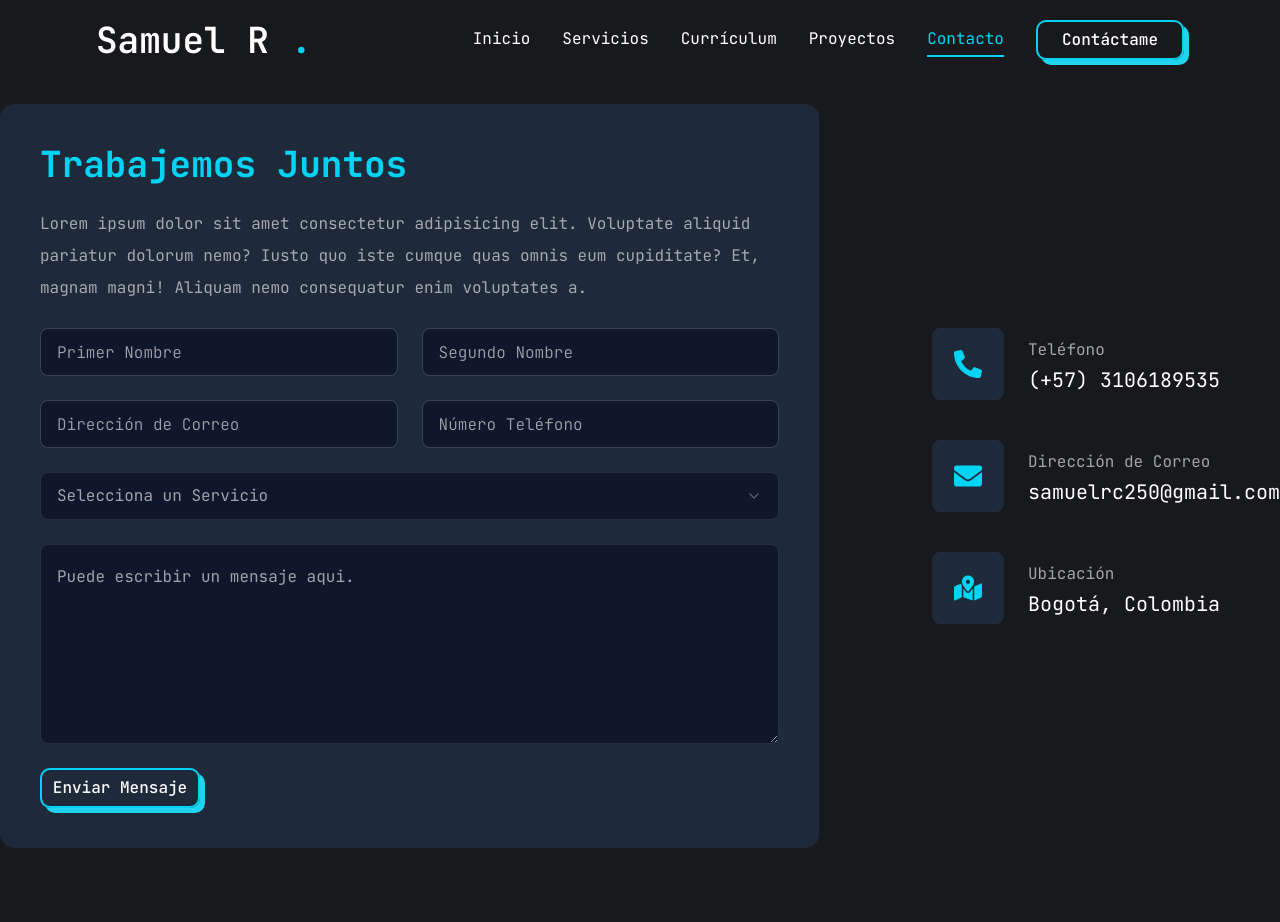
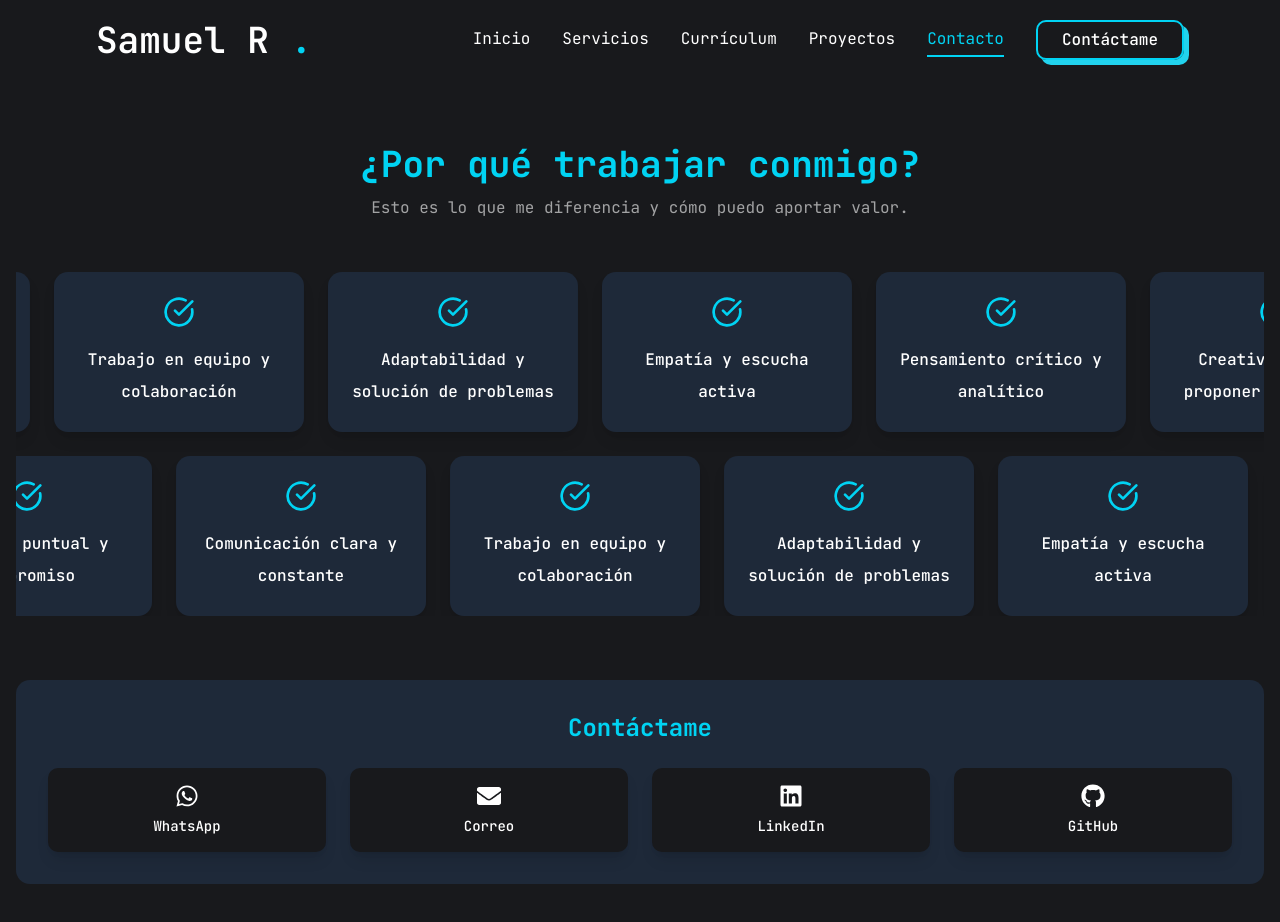
Before and after one commit to SamuelRodriguezC/Portfoleo, a Next.js app in the folder my-app/: page /contact in a window 1280 px wide. Shown: the top 922 px of the page. Before the commit the page ends 872 px from the top, so only its background shows below. Built offline with nearby package versions, Linux system fonts and the light colour scheme.

Commit message:
Ajuste en textos y refactorizar página de contacto

```diff
--- a/my-app/app/contact/page.jsx
+++ b/my-app/app/contact/page.jsx
@@ -1,95 +1,98 @@
 "use client"
 
-import React from 'react'
-import { Button } from '@/components/ui/button';
-import { Input } from '@/components/ui/input';
-import { Textarea } from '@/components/ui/textarea';
-import { Select, SelectContent, SelectGroup, SelectItem, SelectLabel, SelectTrigger, SelectValue} from "@/components/ui/select"
-import { FaPhoneAlt, FaEnvelope, FaMapMarkedAlt } from "react-icons/fa"
-import { motion } from "framer-motion"
+import React from "react";
+import { motion } from "framer-motion";
+import { FaWhatsapp, FaEnvelope, FaLinkedin, FaGithub } from "react-icons/fa";
+import { CheckCircle } from "lucide-react";
 
-const info = [
-  {
-    icon: <FaPhoneAlt/>,
-    title: 'Teléfono',
-    description: '(+57) 3106189535',
-  },
-  {
-    icon: <FaEnvelope/>,
-    title: 'Dirección de Correo',
-    description: 'samuelrc250@gmail.com',
-  },
-  {
-    icon: <FaMapMarkedAlt/>,
-    title: 'Ubicación',
-    description: 'Bogotá, Colombia',
-  },
-]
+const quickContacts = [
+  { icon: <FaWhatsapp />, label: "WhatsApp" , href: "https://wa.me/573106189535" },
+  { icon: <FaEnvelope />, label: "Correo", href: "mailto:samuelrc250@gmail.com" },
+  { icon: <FaLinkedin />, label: "LinkedIn", href: "https://linkedin.com/in/samuelrc250" },
+  { icon: <FaGithub />, label: "GitHub", href: "https://github.com/SamuelRodriguezC" },
+];
+
+const reasons = [
+  "Entrega puntual y compromiso",
+  "Comunicación clara y constante",
+  "Trabajo en equipo y colaboración",
+  "Adaptabilidad y solución de problemas",
+  "Empatía y escucha activa",
+  "Pensamiento crítico y analítico",
+  "Creatividad para proponer soluciones",
+  "Manejo constructivo de críticas",
+  "Liderazgo colaborativo",
+  "Proactividad e iniciativa",
+  "Resiliencia frente a desafíos",
+  "Aprendizaje y mejora continua",
+  "Atención al detalle y calidad",
+  "Gestión eficiente del tiempo y prioridades",
+];
+
+const CarouselRow = ({ items, reverse }) => {
+  return (
+    <motion.div
+      className="flex gap-6"
+      animate={{ x: reverse ? ["0%", "-50%"] : ["-50%", "0%"] }}
+      transition={{ repeat: Infinity, duration: 30, ease: "linear" }}
+    >
+      {[...items, ...items].map((reason, i) => (
+        <div
+          key={i}
+          className="min-w-[250px] bg-gray-800 p-6 rounded-xl text-center shadow-lg"
+        >
+          <CheckCircle className="text-main w-8 h-8 mx-auto mb-4" />
+          <p className="text-white font-medium">{reason}</p>
+        </div>
+      ))}
+    </motion.div>
+  );
+};
 
 const Contact = () => {
   return (
-    <motion.section
-      initial={{opacity: 0}}
-      animate={{opacity: 1, transition: {delay: 0.4, duration: 0.4, ease: "easeIn"}}}
-      className="py-6"
-    >
-      <div className="container mx-auto">
-        <div className="flex flex-col xl:flex-row  ">
-          {/* Formulario */}
-          <div className="xl:w-[64%] order-2 xl:order-none">
-            <form className="flex flex-col gap-6 p-10 bg-gray-800 rounded-xl" action="">
-              <h3 className="text-4xl text-main font-bold">Trabajemos Juntos</h3>
-              <p className="text-white/60 ">Lorem ipsum dolor sit amet consectetur adipisicing elit. Voluptate aliquid pariatur dolorum nemo? Iusto quo iste cumque quas omnis eum cupiditate? Et, magnam magni! Aliquam nemo consequatur enim voluptates a.</p>
-              {/* Input */}
-              <div className="grid grid-cols-1 md:grid-cols-2 gap-6">
-                <Input type="firstname" placeholder="Primer Nombre" />
-                <Input type="lastname" placeholder="Segundo Nombre" />
-                <Input type="email" placeholder="Dirección de Correo" />
-                <Input type="phone" placeholder="Número Teléfono" />
-              </div>
-              {/* Select */}
-              <Select>
-                <SelectTrigger className="w-full">
-                  <SelectValue placeholder="Selecciona un Servicio"/>
-                </SelectTrigger>
-                <SelectContent>
-                  <SelectGroup>
-                    <SelectLabel>Selecciona un Servicio</SelectLabel>
-                    <SelectItem value="front">Front End</SelectItem>
-                    <SelectItem value="back">Back End </SelectItem>
-                    <SelectItem value="full">Full Stack </SelectItem>
-                  </SelectGroup>
-                </SelectContent>
-              </Select>
-              {/* textArea */}
-              <Textarea
-                className="h-[200px]"
-                placeholder="Puede escribir un mensaje aqui."
-              />
-              {/* Form Button */}
-              <Button size="md" className="max-w-40">Enviar Mensaje</Button>
-            </form>
-          </div>
-          {/* Información */}
-          <div className="flex-1 flex items-center xl:justify-end order-1 xl:order-none mb-8 xl:mb-0">
-            <ul className="flex flex-col gap-10">
-              {info.map((item, index) => (
-                <li key={index} className="flex items-center gap-6 ">
-                  <div className="w-[52px] h-[52px] xl:w-[72px] xl:h-[72px] bg-gray-800 text-main rounded-md flex items-center justify-center">
-                    <div className="text-[28px]">{item.icon}</div>
-                    </div>
-                  <div className="flex-1">
-                    <p className="text-white/60">{item.title}</p>
-                    <h3 className="text-xl">{item.description}</h3>
-                  </div>
-                </li>
-              ))}
-            </ul>
+    <section className="py-16">
+      <div className="container mx-auto px-4">
+
+        {/* Sección principal: Por qué trabajar conmigo */}
+        <div className="text-center mb-12">
+          <h2 className="text-4xl font-bold text-main">¿Por qué trabajar conmigo?</h2>
+          <p className="text-white/60 max-w-2xl mx-auto mt-2">
+            Esto es lo que me diferencia y cómo puedo aportar valor.
+          </p>
+        </div>
+
+        <div className="space-y-6 overflow-hidden mb-16">
+          <CarouselRow items={reasons} reverse={false} />
+          <CarouselRow items={reasons} reverse={true} />
+        </div>
+
+        {/* Sección secundaria: Contacto rápido */}
+        <div className="bg-gray-800 p-8 rounded-xl">
+          <h3 className="text-2xl font-bold text-main mb-6 text-center">Contáctame</h3>
+          <div className="grid grid-cols-2 sm:grid-cols-4 gap-6">
+            {quickContacts.map((contact, index) => (
+              <a
+                key={index}
+                href={contact.href}
+                target="_blank"
+                rel="noopener noreferrer"
+                className="flex flex-col items-center justify-center gap-2 p-4 rounded-lg text-white
+                bg-[#18191c]
+                hover:scale-105
+                hover:bg-cyan-400 hover:text-black
+                hover:shadow-[0_0_20px_4px_rgba(34,211,238,0.8)]
+                shadow-lg
+                transition-all duration-300">
+                <div className="text-2xl">{contact.icon}</div>
+                <span className="text-sm font-medium">{contact.label}</span>
+              </a>
+            ))}
           </div>
         </div>
       </div>
-    </motion.section>
-  )
-}
+    </section>
+  );
+};
 
-export default Contact
+export default Contact;
--- a/my-app/app/resume/page.jsx
+++ b/my-app/app/resume/page.jsx
@@ -9,7 +9,7 @@ import { inertia, motion } from "framer-motion"
 
 const about = {
   title: "Sobre mí",
-  description: "Lorem ipsum dolor sit, amet consectetur adipisicing elit. Dignissimos est nemo facere impedit, autem nostrum, similique repudiandae, incidunt ad ipsa officia eaque iste alias harum voluptates quasi voluptatibus molestiae ex.",
+  description: "Estudiante en el área de análisis y desarrollo de software, con conocimientos en front-end, back-end y gestión de bases de datos. Con profundo interés por el aprendizaje continuo y compromiso con la creación de soluciones prácticas y funcionales.",
   info: [
     {
       fieldName: "Nombre",
@@ -24,9 +24,21 @@ const about = {
       fieldValue: "(+57) 3106189535",
     },
     {
-      fieldName: "Nacionalidad",
-      fieldValue: "Colombiano"
+      fieldName: "Ubicación",
+      fieldValue: "Bogotá, Colombia"
     },
+    {
+      fieldName: "Idiomas",
+      fieldValue: "Español (nativo), Inglés (intermedio)"
+    },
+    {
+      fieldName: "Perfil GitHub",
+      fieldValue: "SamuelRodriguezC"
+    },
+    {
+      fieldName: "Disponibilidad",
+      fieldValue: "Remoto o presencial"
+    }
 
   ],
 
@@ -35,20 +47,10 @@ const about = {
 const expericence ={
   icon: '/assets/resume/badge.svg',
   title: "Mi Experiencia",
-  description: "asdfas asd asd asdnasdnlasjn lasndl jnaslj nalsdj naslj nalsj nas",
+  description: "Desarrollo de proyectos en entornos colaborativos, aplicando metodologías ágiles y herramientas de control de versiones. Enfoque en la resolución de problemas, adaptación a diferentes retos y mejora continua del código mediante retroalimentación y pruebas constantes.",
   items: [
   {
-    company: "Tech Solutions",
-    postition: "Full Stack Developer",
-    duration: "Marzo 2025 - Septiembre 2025"
-  },
-  {
-    company: "Tech Solutions",
-    postition: "Full Stack Developer",
-    duration: "Marzo 2025 - Septiembre 2025"
-  },
-  {
-    company: "Tech Solutions",
+    company: "Universidad Libre",
     postition: "Full Stack Developer",
     duration: "Marzo 2025 - Septiembre 2025"
   },
@@ -58,7 +60,7 @@ const expericence ={
 const education = {
   icon: "/assets/resume/cap.svg",
   title: "Educación",
-  description: "asdpjkpaj pasjdpiaj paij askdpiajd piajsp daij ijapijdaijpaji piajdp iaj ad ",
+  description: "Formación técnica y tecnológica que abarca todas las fases del desarrollo de software, incluyendo análisis de requerimientos, diseño, programación, pruebas, implementación y mantenimiento. Enfoque en la aplicación de buenas prácticas y uso de herramientas modernas para el desarrollo web y de aplicaciones.",
   items: [
     {
       institution: "Servicio Nacional de Aprendizaje",
@@ -75,7 +77,7 @@ const education = {
 
 const skills = {
   title: "Mis Habilidades",
-  description: "aadoaslan ljasndlansdl na ljaldjal nasljd nalsn dlajd asljnas aldj lj asjf na",
+  description: "Manejo de herramientas y lenguajes que permiten desarrollar aplicaciones web completas, desde el diseño de interfaces atractivas hasta la programación del lado del servidor. Experiencia en el uso de frameworks y librerías modernas que facilitan la creación de proyectos funcionales, optimizados y adaptados a diferentes necesidades.",
   skillList: [
     {
       icon: <FaPhp/>,
@@ -188,7 +190,7 @@ const Resume = () => {
               <div className="flex flex-col gap-[30px] ">
                 <h3 className="text-4xl font-bold ">{about.title}</h3>
                 <p className="max-w-[600px] text-white/60 mx-auto xl:mx-0">{about.description}</p>
-                <ul className="grid grid-cols-1 xl:grid-cols-2 gap-y-6 max-w-[620px] mx-auto xl:mx-0">
+                <ul className="grid grid-cols-1 xl:grid-cols-2 gap-y-6 max-w-[900px] mx-auto xl:mx-0">
                   {about.info.map((item, index) => (
                     <li key={index} className="flex items-center justify-center xl:justify-start gap-4 ">
                       <span className="text-white/60">{item.fieldName}</span>
```
